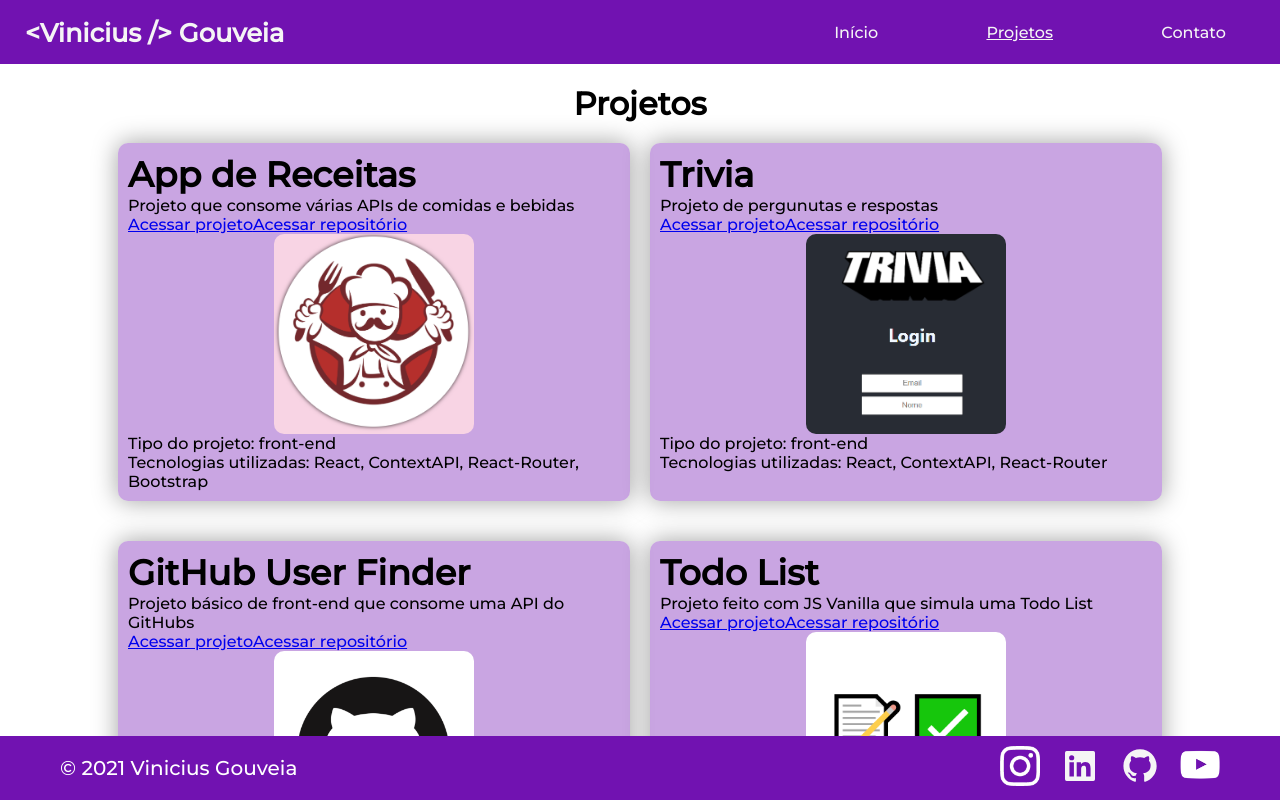
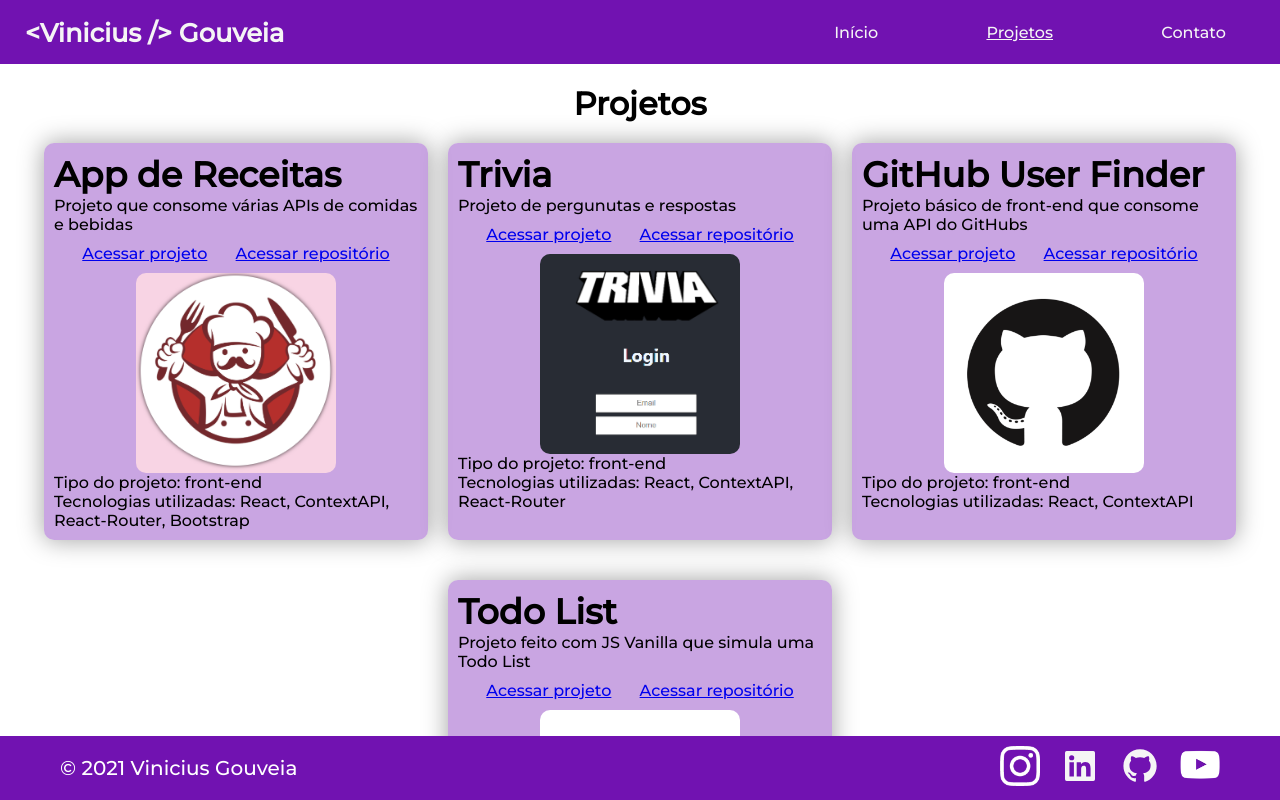
Before and after one commit to vinigofr/vinigofr.github.io, a React (Create React App) app: page / in a window 1280 px wide. Both pictures are taken after a click on the element "Projetos". Shown: the top 800 px of the page. Built offline with nearby package versions, Linux system fonts and the light colour scheme; the HTML template or start-up script is replaced by a standard one.

Commit message:
Diminui um pouco o tamanho dos cards

```diff
--- a/src/Styles/general-style.css
+++ b/src/Styles/general-style.css
@@ -72,7 +72,7 @@
     margin: 20px 10px;
     padding: 10px;
     box-shadow: 0 0 25px 1px #00000059;
-    width: 40%;
+    width: 30%;
   }
 
   .project-card h3 {
@@ -91,6 +91,13 @@
     width: 200px;
     height: 200px;
     border-radius: 10px;
+  }
+
+  .access-links {
+    display: flex;
+    flex-wrap: wrap;
+    justify-content: space-evenly;
+    margin: 10px 0;
   }
 
   .presentation-container{
```
